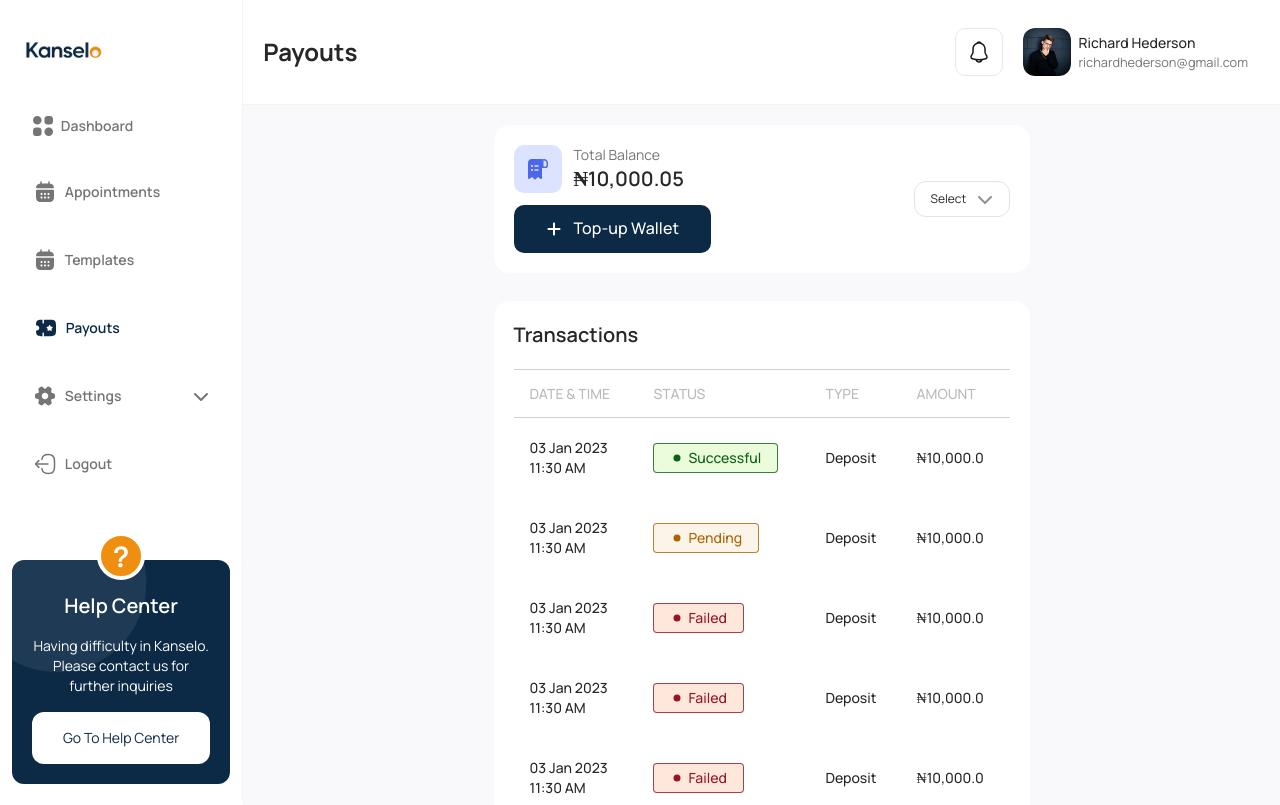
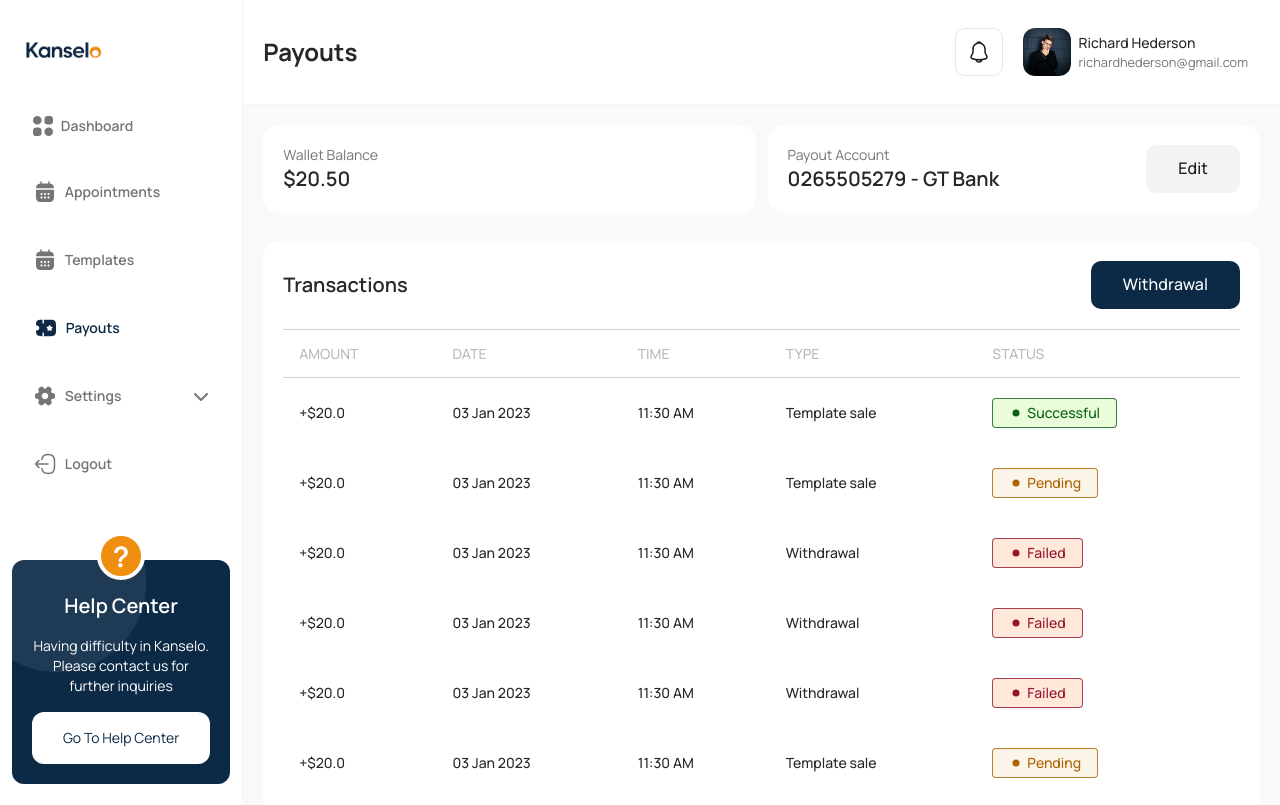
Before and after one commit to jupitaco/kanselo-mentor, a Next.js app: page /payouts in a window 1280 px wide. Built offline with nearby package versions, Linux system fonts and the light colour scheme.

Commit message:
add payouts

```diff
--- a/app/(main)/payouts/page.tsx
+++ b/app/(main)/payouts/page.tsx
@@ -1,16 +1,20 @@
-import { WalletBalance } from "@/components/main/transactions/balance";
-import RenderTransaction from "@/components/main/transactions/renderTransaction";
+import { WalletBalance } from "@/components/main/payouts/balance";
+import { WithdrawalForm } from "@/components/main/payouts/payoutForms";
+import RenderTransaction from "@/components/main/payouts/renderTransactions";
 import { Metadata } from "next";
 import React from "react";
 
-export const metadata: Metadata = { title: "Wallet & Transactions" };
+export const metadata: Metadata = { title: "Payouts" };
 
 export default function Pages() {
   return (
-    <main className="mx-auto max-w-xl space-y-7 p-5">
+    <main className="space-y-7 p-5 ">
       <WalletBalance />
       <section className="space-y-5 rounded-2xl bg-white p-5">
-        <h4 className="font-semibold">Transactions</h4>
+        <div className="flex flex-wrap justify-between gap-3 items-center">
+          <h4 className="font-semibold">Transactions</h4>
+          <WithdrawalForm />
+        </div>
         <RenderTransaction />
       </section>
     </main>
--- /dev/null
+++ b/components/main/payouts/balance.tsx
@@ -0,0 +1,24 @@
+
+import Button from "@/components/ui/button";
+import { EditPayoutForm } from "./payoutForms";
+
+
+export const WalletBalance = () => {
+  return (
+    <ul className="grid grid-cols-1  lg:grid-cols-2 justify-between gap-3 ">
+      <li className="bg-white p-5 rounded-2xl">
+        <p className="text-grey-400 text-sm">Wallet Balance</p>
+        <h4 className="font-semibold">$20.50</h4>
+      </li>
+      <li className="flex justify-between bg-white p-5 rounded-2xl ">
+        <div>
+          <p className="text-grey-400 text-sm">Payout Account</p>
+          <h4 className="font-semibold">0265505279 - GT Bank</h4>
+        </div>
+        <EditPayoutForm />
+      </li>
+
+
+    </ul>
+  );
+};
--- /dev/null
+++ b/components/main/payouts/payoutForms.tsx
@@ -0,0 +1,101 @@
+'use client'
+
+import Button from "@/components/ui/button";
+import FormInput from "@/components/ui/formInput";
+import { DialogClose, DialogFooter } from "@/components/ui/modals/dialog";
+import ModalWrapper from "@/components/ui/modals/modalWrapper";
+import { useModalContext } from "@/context/modalContext";
+import bank from "@/utils/banks.json"
+
+
+export const WithdrawalForm = () => {
+
+  const { isOpen, openModal } = useModalContext()
+
+  return (
+    <>
+      <Button className="pry-btn" onClick={() => openModal("withdrawal")}  >Withdrawal</Button>
+      {isOpen['withdrawal'] && <ModalWrapper
+        id="withdrawal"
+        title="Withdraw"
+        subtitle="Note: Withdrawals are processed within 24 hours"
+        headerClass="items-center"
+      >
+
+        <form className="space-y-5">
+          <FormInput
+            id="amount"
+            name="amount"
+            type="number"
+            label="Amount"
+            placeholder="Enter amount"
+            required
+          />
+
+          <DialogFooter className="grid grid-cols-1 lg:grid-cols-2">
+            <DialogClose asChild>
+              <Button className="outline-btn ">Cancel</Button>
+            </DialogClose>
+            <Button className="pry-btn" type="submit">Withdraw</Button>
+          </DialogFooter>
+        </form>
+      </ModalWrapper>}
+    </>
+
+  );
+};
+
+export const EditPayoutForm = () => {
+
+  const { isOpen, openModal } = useModalContext()
+
+  return (
+    <>
+      <Button className="alt-btn" onClick={() => openModal("payout")}  >Edit</Button>
+      {isOpen['payout'] && <ModalWrapper
+        id="payout"
+        title="Edit Payout Account"
+        subtitle=""
+        headerClass="items-center"
+      >
+
+        <form className="space-y-5">
+          <FormInput
+            id="acountNumber"
+            name="acountNumber"
+            type="number"
+            label="Account Number"
+            placeholder="Enter account number"
+            required
+          />
+          <FormInput
+            id="bankCode"
+            name="bankCode"
+            type="shadSelect"
+            label="Bank"
+            shadcnSelectData={bank}
+            value={""}
+            placeholder="Select bank"
+            required
+          />
+          <FormInput
+            id="accountName"
+            name="accountName"
+            type="text"
+            label="Account Name"
+            placeholder="Enter account name"
+            required
+          />
+
+          <DialogFooter className="grid grid-cols-1 lg:grid-cols-2">
+            <DialogClose asChild>
+              <Button className="outline-btn ">Cancel</Button>
+            </DialogClose>
+            <Button className="pry-btn" type="submit">Save Changes</Button>
+          </DialogFooter>
+        </form>
+      </ModalWrapper>}
+    </>
+
+  );
+};
--- a/components/main/transactions/balance.tsx
+++ /dev/null
@@ -1,43 +0,0 @@
-"use client";
-import Button from "@/components/ui/button";
-import SelectInput from "@/components/ui/formInput/select/selectInput";
-import { walletFilterData } from "@/mock";
-import { BalanceIcon } from "@/public/svgs/svgs";
-import { FaPlus } from "react-icons/fa6";
-
-export const WalletBalance = () => {
-  return (
-    <section className="flex flex-wrap justify-between gap-3 rounded-2xl bg-white p-5">
-      <article className="space-y-3">
-        <div className="flex gap-3">
-          <BalanceIcon />
-          <div>
-            <p className="text-grey-400 text-sm">Total Balance</p>
-            <h4 className="font-semibold">₦10,000.05</h4>
-          </div>
-        </div>
-
-        <Button className="pry-btn">
-          <FaPlus /> Top-up Wallet
-        </Button>
-      </article>
-
-      <WalletFilter />
-    </section>
-  );
-};
-
-export const WalletFilter = () => {
-  return (
-    <div className="flex items-center gap-3">
-      <SelectInput
-        name="filter"
-        placeholder="Select"
-        data={walletFilterData}
-        className="h-9! min-h-8! min-w-24 rounded-xl! text-xs!"
-        value=""
-        onChange={() => {}}
-      />
-    </div>
-  );
-};
--- a/mock/index.tsx
+++ b/mock/index.tsx
@@ -6,8 +6,9 @@ import {
   OrderStatus,
 } from "@/components/ui/tableComponent/tabelComps";
 import { Column } from "@/components/ui/tableComponent/tableComponent";
-import { BookingType, TransactionType } from "@/types/booking";
+import { BookingType, } from "@/types/booking";
 import { Mentor, Review, Template, BookingTime } from "@/types/global";
+import { TransactionType } from "@/types/payout";
 import { formatNumInThousands } from "@/utils/helper";
 import { ReactNode } from "react";
 export const filterData = [
@@ -673,110 +674,118 @@ export const transactionAssets: TransactionType[] = [
     date: "03 Jan 2023",
     time: "11:30 AM",
     status: "Successful",
-    amount: 10000,
-    type: "Deposit",
+    amount: 20,
+    type: "Template sale",
   },
   {
     id: "2",
     date: "03 Jan 2023",
     time: "11:30 AM",
     status: "Pending",
-    amount: 10000,
-    type: "Deposit",
+    amount: 20,
+    type: "Template sale",
   },
   {
     id: "3",
     date: "03 Jan 2023",
     time: "11:30 AM",
     status: "Failed",
-    amount: 10000,
-    type: "Deposit",
+    amount: 20,
+    type: "Withdrawal",
   },
   {
     id: "4",
     date: "03 Jan 2023",
     time: "11:30 AM",
     status: "Failed",
-    amount: 10000,
-    type: "Deposit",
+    amount: 20,
+    type: "Withdrawal",
   },
   {
     id: "5",
     date: "03 Jan 2023",
     time: "11:30 AM",
     status: "Failed",
-    amount: 10000,
-    type: "Deposit",
+    amount: 20,
+    type: "Withdrawal",
   },
   {
     id: "6",
     date: "03 Jan 2023",
     time: "11:30 AM",
     status: "Pending",
-    amount: 10000,
-    type: "Deposit",
+    amount: 20,
+    type: "Template sale",
   },
   {
     id: "7",
     date: "03 Jan 2023",
     time: "11:30 AM",
     status: "Pending",
-    amount: 10000,
-    type: "Deposit",
+    amount: 20,
+    type: "Withdrawal",
   },
   {
     id: "8",
     date: "03 Jan 2023",
     time: "11:30 AM",
     status: "Successful",
-    amount: 10000,
-    type: "Deposit",
+    amount: 20,
+    type: "Consultation",
   },
   {
     id: "9",
     date: "03 Jan 2023",
     time: "11:30 AM",
     status: "Successful",
-    amount: 10000,
-    type: "Deposit",
+    amount: 20,
+    type: "Withdrawal",
   },
   {
     id: "10",
     date: "03 Jan 2023",
     time: "11:30 AM",
     status: "Successful",
-    amount: 10000,
-    type: "Deposit",
+    amount: 20,
+    type: "Consultation",
   },
 ];
 
 export const transactionolData: Column<TransactionType>[] = [
   {
-    title: "DATE & TIME",
+    title: "AMOUNT",
+    key: "amount",
+    render: (_, record) => <>{record?.type === "withdrawl" ? "-" : "+"}${formatNumInThousands(record?.amount)}</>,
+  },
+  {
+    title: "DATE",
     key: "date",
     render: (_, record) => (
       <>
-        {record.date} <br />
+        {record.date}
+      </>
+    ),
+  },
+  {
+    title: "TIME",
+    key: "time",
+    render: (_, record) => (
+      <>
         {record.time}
       </>
     ),
+  },
+  {
+    title: "TYPE",
+    key: "type",
+    render: (_, record) => <>{record?.type}</>,
   },
   {
     title: "STATUS",
     key: "status",
     render: (_, record) => <OrderStatus status={record?.status} />,
   },
-  {
-    title: "TYPE",
-    key: "type",
-    render: (_, record) => <>{record?.type}</>,
-  },
 
-  {
-    title: "AMOUNT",
-    key: "amount",
-    render: (_, record) => <>₦{formatNumInThousands(record?.amount)}</>,
-  },
 ];
 
 export const walletFilterData = [
--- a/public/svgs/svgs.tsx
+++ b/public/svgs/svgs.tsx
@@ -57,99 +57,68 @@ export const CallIcon = (props: SVGProps<SVGSVGElement>) => (
 
 export const NotFound = (props: SVGProps<SVGSVGElement>) => (
   <svg
+    width={180}
+    height={180}
+    viewBox="0 0 180 180"
+    fill="none"
     xmlns="http://www.w3.org/2000/svg"
-    width={184}
-    height={147}
-    fill="none"
     {...props}
   >
     <path
-      fill="#F2F2F2"
-      d="M108.28 53.874c-11.339.068-22.854-.46-33.624-3.45-10.771-2.99-20.297-8.633-28.957-15.223-5.669-4.289-10.824-7.699-18.185-7.185A33.557 33.557 0 0 0 7.88 35.675c-9.363 8.2-7.942 23.354-4.208 34.016 5.629 16.061 22.76 27.211 37.305 34.477 16.819 8.403 35.289 13.287 53.813 16.088 16.237 2.463 37.088 4.263 51.146-6.346 12.922-9.728 16.467-31.973 13.301-46.993a18.498 18.498 0 0 0-6.643-11.257c-9.08-6.63-22.61-2.206-32.813-1.976-3.721.082-7.631.177-11.501.19Z"
+      fillRule="evenodd"
+      clipRule="evenodd"
+      d="M90 180C139.706 180 180 139.706 180 90C180 40.2944 139.706 0 90 0C67.6996 0 59.2227 26.7477 43.5 40.1802C24.1782 56.6875 0 62.5948 0 90C0 139.706 40.2944 180 90 180Z"
+      fill="#EEF0F6"
+    />
+    <g filter="url(#filter0_f_18922_1460)">
+      <path
+        d="M138 60H60C57.5147 60 55.5 61.7227 55.5 63.8478V144.652C55.5 146.777 57.5147 148.5 60 148.5H138C140.485 148.5 142.5 146.777 142.5 144.652V63.8478C142.5 61.7227 140.485 60 138 60Z"
+        fill="white"
+      />
+      <path
+        d="M138 60H60C57.5147 60 55.5 61.7227 55.5 63.8478V144.652C55.5 146.777 57.5147 148.5 60 148.5H138C140.485 148.5 142.5 146.777 142.5 144.652V63.8478C142.5 61.7227 140.485 60 138 60Z"
+        fill="#E1E5EF"
+      />
+    </g>
+    <path
+      d="M52.5 60C52.5 53.3726 57.8726 48 64.5 48H121.5C128.127 48 133.5 53.3726 133.5 60V124.5C133.5 131.127 128.127 136.5 121.5 136.5H64.5C57.8726 136.5 52.5 131.127 52.5 124.5V60Z"
+      fill="white"
     />
     <path
-      stroke="#CFCFCF"
-      strokeLinecap="round"
-      strokeLinejoin="round"
-      strokeWidth={1.15}
-      d="M52.993 1.36V7.18M50.084 4.27h5.818M163.378 117.334v5.818M160.468 120.243h5.819"
+      fillRule="evenodd"
+      clipRule="evenodd"
+      d="M126.991 131.803C128.539 130.427 128.679 128.057 127.303 126.509L115.303 113.009C113.927 111.461 111.557 111.321 110.009 112.697C108.461 114.073 108.321 116.443 109.697 117.991L121.697 131.491C123.073 133.039 125.443 133.179 126.991 131.803Z"
+      fill="#676C93"
     />
     <path
-      fill="#CFCFCF"
-      d="M9.03 92.207a1.326 1.326 0 1 0 0-2.652 1.326 1.326 0 0 0 0 2.652ZM121.933 7.368a1.326 1.326 0 1 0 0-2.653 1.326 1.326 0 0 0 0 2.653Z"
+      fillRule="evenodd"
+      clipRule="evenodd"
+      d="M99 81.75C90.3015 81.75 83.25 88.8015 83.25 97.5C83.25 106.198 90.3015 113.25 99 113.25C107.698 113.25 114.75 106.198 114.75 97.5C114.75 88.8015 107.698 81.75 99 81.75ZM75.75 97.5C75.75 84.6594 86.1594 74.25 99 74.25C111.841 74.25 122.25 84.6594 122.25 97.5C122.25 110.341 111.841 120.75 99 120.75C86.1594 120.75 75.75 110.341 75.75 97.5Z"
+      fill="#676C93"
     />
-    <path
-      fill="#F2F2F2"
-      d="M85.183 146.561c27.425 0 49.658-1.382 49.658-3.085 0-1.704-22.232-3.085-49.658-3.085-27.426 0-49.659 1.381-49.659 3.085 0 1.703 22.233 3.085 49.659 3.085Z"
-    />
-    <path
-      fill="#fff"
-      stroke="#BABABA"
-      strokeLinecap="round"
-      strokeLinejoin="round"
-      strokeWidth={1.353}
-      d="M46.93 17.164h72.12a6.768 6.768 0 0 1 6.766 6.765v85.8a6.773 6.773 0 0 1-1.981 4.785 6.777 6.777 0 0 1-4.785 1.98H37.69a6.771 6.771 0 0 1-4.785-1.98 6.77 6.77 0 0 1-1.981-4.785V33.334l16.007-16.17Z"
-    />
-    <path fill="#D2D2D2" d="M125.491 58.975H51.126v58.345h74.365V58.975Z" />
-    <path
-      fill="#fff"
-      stroke="#BABABA"
-      strokeLinecap="round"
-      strokeLinejoin="round"
-      strokeWidth={1.353}
-      d="M30.924 33.334h13.111a2.909 2.909 0 0 0 2.896-2.909v-13.26l-16.007 16.17ZM125.126 40.343H51.572a5.182 5.182 0 0 0-5.182 5.182v15.737a5.182 5.182 0 0 0 5.182 5.182h73.554a5.182 5.182 0 0 0 5.182-5.182V45.525a5.182 5.182 0 0 0-5.182-5.182Z"
-    />
-    <path
-      fill="#D2D2D2"
-      d="M60.678 57.947a4.52 4.52 0 1 0 0-9.039 4.52 4.52 0 0 0 0 9.039ZM74.886 57.947a4.52 4.52 0 1 0 0-9.039 4.52 4.52 0 0 0 0 9.039ZM89.08 57.947a4.52 4.52 0 1 0 0-9.039 4.52 4.52 0 0 0 0 9.039Z"
-    />
-    <path
-      fill="#fff"
-      stroke="#BABABA"
-      strokeLinecap="round"
-      strokeLinejoin="round"
-      strokeWidth={1.353}
-      d="M125.126 69.272H51.572a5.182 5.182 0 0 0-5.182 5.183V90.19a5.182 5.182 0 0 0 5.182 5.183h73.554a5.182 5.182 0 0 0 5.182-5.183V74.455a5.182 5.182 0 0 0-5.182-5.183Z"
-    />
-    <path
-      fill="#D2D2D2"
-      d="M60.678 86.89a4.52 4.52 0 1 0 0-9.04 4.52 4.52 0 0 0 0 9.04ZM74.886 86.89a4.52 4.52 0 1 0 0-9.04 4.52 4.52 0 0 0 0 9.04ZM89.08 86.89a4.52 4.52 0 1 0 0-9.04 4.52 4.52 0 0 0 0 9.04Z"
-    />
-    <path
-      fill="#fff"
-      stroke="#BABABA"
-      strokeLinecap="round"
-      strokeLinejoin="round"
-      strokeWidth={1.353}
-      d="M125.126 98.215H51.572a5.182 5.182 0 0 0-5.182 5.182v15.737a5.183 5.183 0 0 0 5.182 5.182h73.554a5.183 5.183 0 0 0 5.182-5.182v-15.737a5.182 5.182 0 0 0-5.182-5.182Z"
-    />
-    <path
-      fill="#D2D2D2"
-      d="M60.678 115.818a4.52 4.52 0 1 0 0-9.038 4.52 4.52 0 0 0 0 9.038ZM74.886 115.818a4.52 4.52 0 1 0 0-9.038 4.52 4.52 0 0 0 0 9.038ZM89.08 115.818a4.52 4.52 0 1 0 0-9.038 4.52 4.52 0 0 0 0 9.038Z"
-    />
-    <path
-      fill="#fff"
-      stroke="#BABABA"
-      strokeLinecap="round"
-      strokeLinejoin="round"
-      strokeWidth={1.353}
-      d="M131.783 73.304c15.492 0 28.049-12.558 28.049-28.05 0-15.49-12.557-28.049-28.049-28.049-15.492 0-28.049 12.558-28.049 28.05 0 15.49 12.557 28.049 28.049 28.049Z"
-    />
-    <path
-      stroke="#BABABA"
-      strokeLinecap="round"
-      strokeLinejoin="round"
-      strokeWidth={1.353}
-      d="m151.701 65.606 7.469 7.469"
-    />
-    <path
-      fill="#fff"
-      stroke="#BABABA"
-      strokeLinecap="round"
-      strokeLinejoin="round"
-      strokeWidth={1.353}
-      d="m158.335 69.448-2.318 2.426a2.734 2.734 0 0 0 .086 3.864L176.252 95a2.732 2.732 0 0 0 3.863-.087l2.32-2.426a2.733 2.733 0 0 0-.087-3.864L162.199 69.36a2.733 2.733 0 0 0-3.864.087Z"
-    />
+    <defs>
+      <filter
+        id="filter0_f_18922_1460"
+        x={39}
+        y={43.5}
+        width={120}
+        height={121.5}
+        filterUnits="userSpaceOnUse"
+        colorInterpolationFilters="sRGB"
+      >
+        <feFlood floodOpacity={0} result="BackgroundImageFix" />
+        <feBlend
+          mode="normal"
+          in="SourceGraphic"
+          in2="BackgroundImageFix"
+          result="shape"
+        />
+        <feGaussianBlur
+          stdDeviation={8.25}
+          result="effect1_foregroundBlur_18922_1460"
+        />
+      </filter>
+    </defs>
   </svg>
 );
 
--- /dev/null
+++ b/utils/banks.json
@@ -0,0 +1,25 @@
+[
+  { "label": "Access Bank", "value": "044" },
+  { "label": "Citibank", "value": "023" },
+  { "label": "Diamond Bank", "value": "063" },
+  { "label": "Dynamic Standard Bank", "value": "001" },
+  { "label": "Ecobank Nigeria", "value": "050" },
+  { "label": "Fidelity Bank Nigeria", "value": "070" },
+  { "label": "First Bank of Nigeria", "value": "011" },
+  { "label": "First City Monument Bank", "value": "214" },
+  { "label": "Guaranty Trust Bank", "value": "058" },
+  {  "label": "Heritage Bank Plc", "value": "030" },
+  {  "label": "Jaiz Bank", "value": "301" },
+  {  "label": "Keystone Bank Limited", "value": "082" },
+  {  "label": "Providus Bank Plc", "value": "101" },
+  {  "label": "Polaris Bank", "value": "076" },
+  {  "label": "Stanbic IBTC Bank Nigeria Limited", "value": "221" },
+  {  "label": "Standard Chartered Bank", "value": "068" },
+  {  "label": "Sterling Bank", "value": "232" },
+  {  "label": "Suntrust Bank Nigeria Limited", "value": "100" },
+  {  "label": "Union Bank of Nigeria", "value": "032" },
+  {  "label": "United Bank for Africa", "value": "033" },
+  {  "label": "Unity Bank Plc", "value": "215" },
+  {  "label": "Wema Bank", "value": "035" },
+  {  "label": "Zenith Bank", "value": "057" }
+]
```
Also changed, not shown: types/booking.d.ts (+0 -9 lines), types/payout.d.ts (added, +11 -0 lines), components/main/payouts/renderTransactions.tsx (renamed from components/main/transactions/renderTransaction.tsx), components/main/payouts/transactionTable.tsx (renamed from components/main/transactions/transactionTable.tsx).
